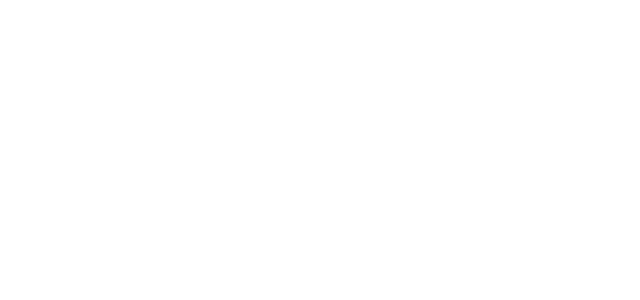
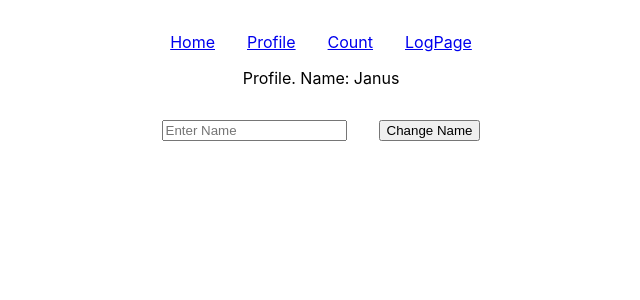
Before and after one commit to JanusZhu/react-profile, a React (Create React App) app: page /#/profile in a window 1280 px wide. Shown: the top 300 px of the page, without its empty margins (319-959 px from the left). Built offline with nearby package versions, Linux system fonts and the light colour scheme.

Commit message:
Updated Router

```diff
--- a/src/App.js
+++ b/src/App.js
@@ -17,10 +17,10 @@
     <div className="App">
       <Provider store={store}>
         <AppContext.Provider value={{ name, setName }}>
-          <HashRouter basename="/react-profile">
+          <HashRouter>
             <Navbar />
             <Routes>
-              <Route exact_path="/react-profile" element={<Home />}></Route>
+              <Route path="/react-profile" element={<Home />}></Route>
               <Route path="/profile" element={<Profile />}></Route>
               <Route path="/count" element={<Count />}></Route>
               <Route path="/logPage" element={<LogPage />}></Route>
--- a/src/pages/Navbar.js
+++ b/src/pages/Navbar.js
@@ -2,7 +2,7 @@
 export const Navbar = () => {
   return (
     <div>
-      <Link to="/">Home</Link>
+      <Link to="/react-profile">Home</Link>
       <Link to="/profile">Profile</Link>
       <Link to="/count">Count</Link>
       <Link to="/logPage">LogPage</Link>
```
